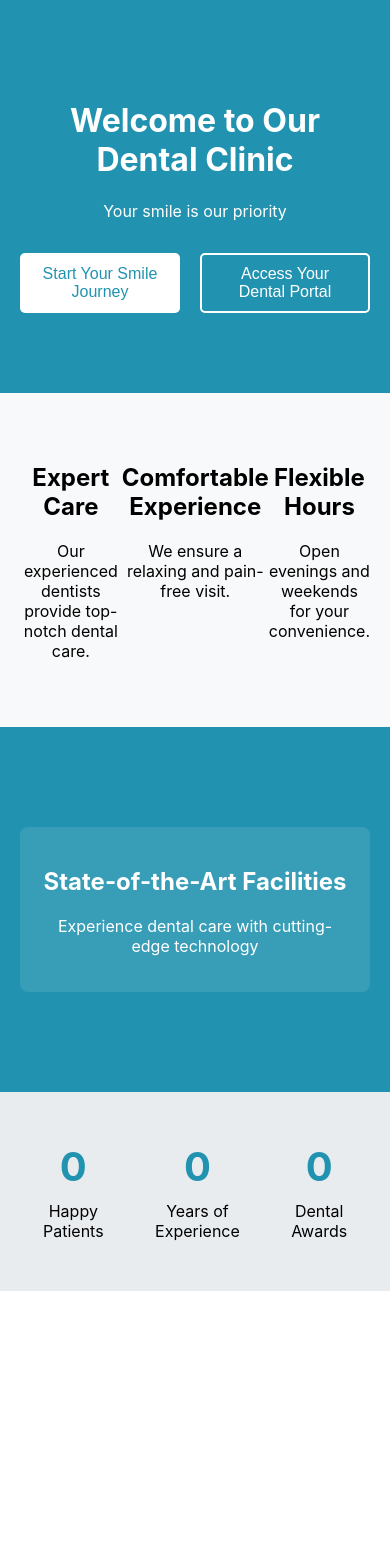
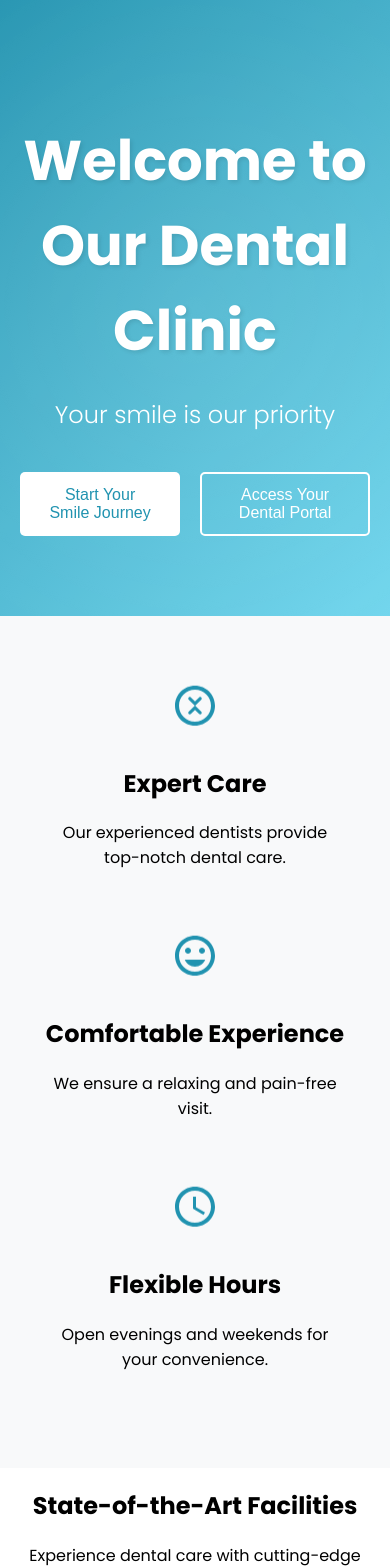
Before and after one commit to JarodWaters/Dental-Portal, a React (Create React App) app: page / in a window 390 px wide. Shown: the top 1568 px of the page. Before the commit the page ends 1291 px from the top, so only its background shows below. Built offline with nearby package versions, Linux system fonts and the light colour scheme.

Commit message:
Changed to a single page with forms rather than new pages.

```diff
--- a/src/components/AuthForms.css
+++ b/src/components/AuthForms.css
@@ -1,15 +1,9 @@
 .auth-form {
-  max-width: 400px;
-  margin: 50px auto;
+  width: 300px;
   padding: 20px;
-  background-color: #ffffff;
+  background-color: white;
   border-radius: 8px;
   box-shadow: 0 0 10px rgba(0,0,0,0.1);
-  animation: popIn 0.5s ease-out 2s forwards; /* Pop in after background expands, delayed by 2 seconds */
-  opacity: 0;
-  transform: scale(0.9);
-  position: relative;
-  z-index: 3;
 }
 
 .auth-form h2 {
--- a/src/components/LandingPage.css
+++ b/src/components/LandingPage.css
@@ -1,35 +1,86 @@
+@import url('https://fonts.googleapis.com/css2?family=Poppins:wght@300;400;600;700&display=swap');
+
 .landing-page {
   position: relative;
-  overflow: hidden;
+  overflow-x: hidden;
+  font-family: 'Poppins', sans-serif;
 }
 
 .hero {
   position: relative;
   z-index: 2;
-  background-color: #2193b0;
+  background: linear-gradient(135deg, #2193b0, #6dd5ed);
   color: white;
   padding: 80px 20px;
   overflow: hidden;
+  transition: all 0.5s ease;
+  min-height: 400px; /* Adjust this value based on your initial hero height */
+}
+
+.hero.expanded {
+  min-height: 600px; /* Adjust this value based on your form height */
+}
+
+.hero::before {
+  content: '';
+  position: absolute;
+  top: -50%;
+  left: -50%;
+  width: 200%;
+  height: 200%;
+  background: radial-gradient(circle, rgba(255,255,255,0.1) 0%, rgba(255,255,255,0) 80%);
+  animation: rotate 20s linear infinite;
+}
+
+@keyframes rotate {
+  from { transform: rotate(0deg); }
+  to { transform: rotate(360deg); }
 }
 
 .hero-content {
+  position: relative;
   text-align: center;
   max-width: 800px;
   margin: 0 auto;
-  transition: transform 0.5s ease;
+  transition: transform 0.5s ease, opacity 0.5s ease;
 }
 
 .hero-content.slide-left {
   transform: translateX(-100%);
+  opacity: 0;
 }
 
-.animated-text {
-  opacity: 0;
-  transform: translateY(20px);
-  animation: fadeInUp 1s forwards;
+.hero-title {
+  font-size: 3.5rem;
+  font-weight: 700;
+  margin-bottom: 20px;
+  text-shadow: 2px 2px 4px rgba(0,0,0,0.1);
+  animation: fadeInDown 1s ease-out;
+}
+
+.hero-subtitle {
+  font-size: 1.5rem;
+  font-weight: 300;
+  margin-bottom: 40px;
+  animation: fadeInUp 1s ease-out 0.5s both;
+}
+
+@keyframes fadeInDown {
+  from {
+    opacity: 0;
+    transform: translateY(-20px);
+  }
+  to {
+    opacity: 1;
+    transform: translateY(0);
+  }
 }
 
 @keyframes fadeInUp {
+  from {
+    opacity: 0;
+    transform: translateY(20px);
+  }
   to {
     opacity: 1;
     transform: translateY(0);
@@ -41,20 +92,51 @@
   display: flex;
   justify-content: center;
   gap: 20px;
+  animation: fadeIn 1s ease-out 1s both;
+}
+
+@keyframes fadeIn {
+  from { opacity: 0; }
+  to { opacity: 1; }
 }
 
 .btn {
-  padding: 10px 20px;
+  padding: 12px 24px;
   font-size: 1rem;
   border: none;
   border-radius: 5px;
   cursor: pointer;
   transition: all 0.3s ease;
+  position: relative;
+  overflow: hidden;
+}
+
+.btn:after {
+  content: '';
+  position: absolute;
+  bottom: 0;
+  left: 0;
+  width: 100%;
+  height: 100%;
+  background-color: rgba(255, 255, 255, 0.2);
+  transform: scaleY(0);
+  transform-origin: bottom center;
+  transition: transform 0.3s ease;
+}
+
+.btn:hover:after {
+  transform: scaleY(1);
 }
 
 .btn-primary {
   background-color: white;
   color: #2193b0;
+}
+
+.btn-primary:hover {
+  background-color: #f0f0f0;
+  box-shadow: 0 4px 8px rgba(0, 0, 0, 0.1);
+  transform: translateY(-2px);
 }
 
 .btn-secondary {
@@ -63,28 +145,43 @@
   border: 2px solid white;
 }
 
-.expanding-background {
-  position: absolute;
-  top: 0;
-  left: 0;
-  width: 100%;
-  height: 100%;
-  background-color: #2193b0;
-  transform: translateY(-100%);
-  transition: transform 2s ease;
-  z-index: 1;
-  transition-delay: 0.0s;
+.btn-secondary:hover {
+  background-color: rgba(255, 255, 255, 0.1);
+  box-shadow: 0 4px 8px rgba(0, 0, 0, 0.1);
+  transform: translateY(-2px);
 }
 
-.expanding-background.expand {
-  transform: translateY(0);
+.form-container {
+  position: absolute;
+  top: 50%;
+  left: 100%;
+  width: 100%;
+  transform: translateY(-50%);
+  display: flex;
+  flex-direction: column;
+  align-items: center;
+  justify-content: center;
+  transition: transform 0.5s ease, opacity 0.5s ease;
+  opacity: 0;
 }
 
-.landing-page.transitioning .features,
-.landing-page.transitioning .parallax-section,
-.landing-page.transitioning .stats {
-  opacity: 0;
-  transition: opacity 0.3s ease;
+.form-container.slide-in {
+  transform: translateX(-100%) translateY(-50%);
+  opacity: 1;
+}
+
+.btn-switch {
+  margin-top: 20px;
+  background-color: transparent;
+  color: white;
+  border: 1px solid white;
+  padding: 10px 20px;
+  cursor: pointer;
+  transition: all 0.3s ease;
+}
+
+.btn-switch:hover {
+  background-color: rgba(255, 255, 255, 0.1);
 }
 
 .features {
@@ -99,45 +196,44 @@
   max-width: 300px;
 }
 
+.icon-container {
+  position: relative;
+  width: 80px;
+  height: 80px;
+  margin: 0 auto 20px;
+}
+
 .floating-icon {
+  position: absolute;
+  top: 50%;
+  left: 50%;
+  transform: translate(-50%, -50%);
   font-size: 3em;
   color: #2193b0;
-  margin-bottom: 20px;
+  animation: float 3s ease-in-out infinite;
 }
 
-.parallax-section {
-  background-color: #2193b0;
-  color: white;
-  text-align: center;
-  padding: 100px 20px;
+@keyframes float {
+  0% {
+    transform: translate(-50%, -50%);
+  }
+  50% {
+    transform: translate(-50%, -60%);
+  }
+  100% {
+    transform: translate(-50%, -50%);
+  }
 }
 
-.parallax-content {
-  background-color: rgba(255, 255, 255, 0.1);
-  padding: 20px;
-  border-radius: 8px;
-  max-width: 600px;
-  margin: 0 auto;
+@media (max-width: 768px) {
+  .features {
+    flex-direction: column;
+    align-items: center;
+  }
+
+  .feature {
+    margin-bottom: 30px;
+  }
 }
 
-.stats {
-  display: flex;
-  justify-content: space-around;
-  padding: 50px 20px;
-  background-color: #e9ecef;
-}
-
-.stat {
-  text-align: center;
-}
-
-.stat-number {
-  font-size: 2.5em;
-  font-weight: bold;
-  color: #2193b0;
-}
-
-.stat-label {
-  display: block;
-  margin-top: 10px;
-}
+/* ... rest of the CSS remains the same ... */
--- a/src/components/LandingPage.js
+++ b/src/components/LandingPage.js
@@ -1,57 +1,80 @@
 import React, { useState } from 'react';
-import { useNavigate } from 'react-router-dom';
 import './LandingPage.css';
+import LoginForm from './LoginForm';
+import RegisterForm from './RegisterForm';
 
 const LandingPage = () => {
   const [isTransitioning, setIsTransitioning] = useState(false);
-  const [transitionTarget, setTransitionTarget] = useState('');
-  const navigate = useNavigate();
+  const [activeForm, setActiveForm] = useState(null);
 
-  const handleTransition = (target) => {
+  const handleTransition = (formType) => {
     setIsTransitioning(true);
-    setTransitionTarget(target);
     setTimeout(() => {
-      navigate(target);
-    }, 1500); // Total transition time: 1.5 seconds
+      setActiveForm(formType);
+    }, 500); // Wait for hero content to slide out before showing form
+  };
+
+  const switchForm = () => {
+    setActiveForm(activeForm === 'login' ? 'register' : 'login');
   };
 
   return (
-    <div className={`landing-page ${isTransitioning ? 'transitioning' : ''}`}>
-      <header className="hero">
+    <div className={`landing-page ${activeForm ? 'form-active' : ''}`}>
+      <header className={`hero ${activeForm ? 'expanded' : ''}`}>
         <div className={`hero-content ${isTransitioning ? 'slide-left' : ''}`}>
-          <h1 className="animated-text">Welcome to Our Dental Clinic</h1>
-          <p className="animated-text">Your smile is our priority</p>
+          <h1 className="hero-title">Welcome to Our Dental Clinic</h1>
+          <p className="hero-subtitle">Your smile is our priority</p>
           <div className="hero-buttons">
             <button
               className="btn btn-primary"
-              onClick={() => handleTransition('/register')}
+              onClick={() => handleTransition('register')}
             >
               Start Your Smile Journey
             </button>
             <button
               className="btn btn-secondary"
-              onClick={() => handleTransition('/login')}
+              onClick={() => handleTransition('login')}
             >
               Access Your Dental Portal
             </button>
           </div>
         </div>
+        <div className={`form-container ${activeForm ? 'slide-in' : ''}`}>
+          {activeForm === 'login' && <LoginForm />}
+          {activeForm === 'register' && <RegisterForm />}
+          {activeForm && (
+            <button className="btn btn-switch" onClick={switchForm}>
+              {activeForm === 'login' ? 'Need to register?' : 'Already have an account?'}
+            </button>
+          )}
+        </div>
       </header>
-      <div className={`expanding-background ${isTransitioning ? 'expand' : ''}`}></div>
 
       <section className="features">
         <div className="feature">
-          <i className="fas fa-tooth floating-icon"></i>
+          <div className="icon-container">
+            <svg className="floating-icon" viewBox="0 0 24 24" width="48" height="48">
+              <path fill="#2193b0" d="M12,2C6.48,2,2,6.48,2,12s4.48,10,10,10s10-4.48,10-10S17.52,2,12,2z M12,20c-4.41,0-8-3.59-8-8 s3.59-8,8-8s8,3.59,8,8S16.41,20,12,20z M15.15,7.85c-0.3-0.3-0.79-0.3-1.09,0L12,9.91L9.94,7.85c-0.3-0.3-0.79-0.3-1.09,0 s-0.3,0.79,0,1.09L11.91,12l-3.06,3.06c-0.3,0.3-0.3,0.79,0,1.09c0.15,0.15,0.35,0.22,0.54,0.22s0.39-0.07,0.54-0.22L12,14.09 l2.06,2.06c0.15,0.15,0.35,0.22,0.54,0.22s0.39-0.07,0.54-0.22c0.3-0.3,0.3-0.79,0-1.09L12.09,12l3.06-3.06 C15.45,8.64,15.45,8.15,15.15,7.85z"/>
+            </svg>
+          </div>
           <h2>Expert Care</h2>
           <p>Our experienced dentists provide top-notch dental care.</p>
         </div>
         <div className="feature">
-          <i className="fas fa-smile floating-icon"></i>
+          <div className="icon-container">
+            <svg className="floating-icon" viewBox="0 0 24 24" width="48" height="48">
+              <path fill="#2193b0" d="M11.99 2C6.47 2 2 6.48 2 12s4.47 10 9.99 10C17.52 22 22 17.52 22 12S17.52 2 11.99 2zM12 20c-4.42 0-8-3.58-8-8s3.58-8 8-8 8 3.58 8 8-3.58 8-8 8zm3.5-9c.83 0 1.5-.67 1.5-1.5S16.33 8 15.5 8 14 8.67 14 9.5s.67 1.5 1.5 1.5zm-7 0c.83 0 1.5-.67 1.5-1.5S9.33 8 8.5 8 7 8.67 7 9.5 7.67 11 8.5 11zm3.5 6.5c2.33 0 4.31-1.46 5.11-3.5H6.89c.8 2.04 2.78 3.5 5.11 3.5z"/>
+            </svg>
+          </div>
           <h2>Comfortable Experience</h2>
           <p>We ensure a relaxing and pain-free visit.</p>
         </div>
         <div className="feature">
-          <i className="fas fa-clock floating-icon"></i>
+          <div className="icon-container">
+            <svg className="floating-icon" viewBox="0 0 24 24" width="48" height="48">
+              <path fill="#2193b0" d="M11.99 2C6.47 2 2 6.48 2 12s4.47 10 9.99 10C17.52 22 22 17.52 22 12S17.52 2 11.99 2zM12 20c-4.42 0-8-3.58-8-8s3.58-8 8-8 8 3.58 8 8-3.58 8-8 8zm.5-13H11v6l5.25 3.15.75-1.23-4.5-2.67z"/>
+            </svg>
+          </div>
           <h2>Flexible Hours</h2>
           <p>Open evenings and weekends for your convenience.</p>
         </div>
--- /dev/null
+++ b/src/components/LoginForm.js
@@ -0,0 +1,17 @@
+import React from 'react';
+import './AuthForms.css';
+
+const LoginForm = () => {
+  return (
+    <div className="auth-form">
+      <h2>Access Your Dental Portal</h2>
+      <form>
+        <input type="email" placeholder="Email" required />
+        <input type="password" placeholder="Password" required />
+        <button type="submit">Login</button>
+      </form>
+    </div>
+  );
+};
+
+export default LoginForm;
--- /dev/null
+++ b/src/components/RegisterForm.js
@@ -0,0 +1,19 @@
+import React from 'react';
+import './AuthForms.css';
+
+const RegisterForm = () => {
+  return (
+    <div className="auth-form">
+      <h2>Start Your Smile Journey</h2>
+      <form>
+        <input type="text" placeholder="Full Name" required />
+        <input type="email" placeholder="Email" required />
+        <input type="password" placeholder="Password" required />
+        <input type="password" placeholder="Confirm Password" required />
+        <button type="submit">Register</button>
+      </form>
+    </div>
+  );
+};
+
+export default RegisterForm;
```
